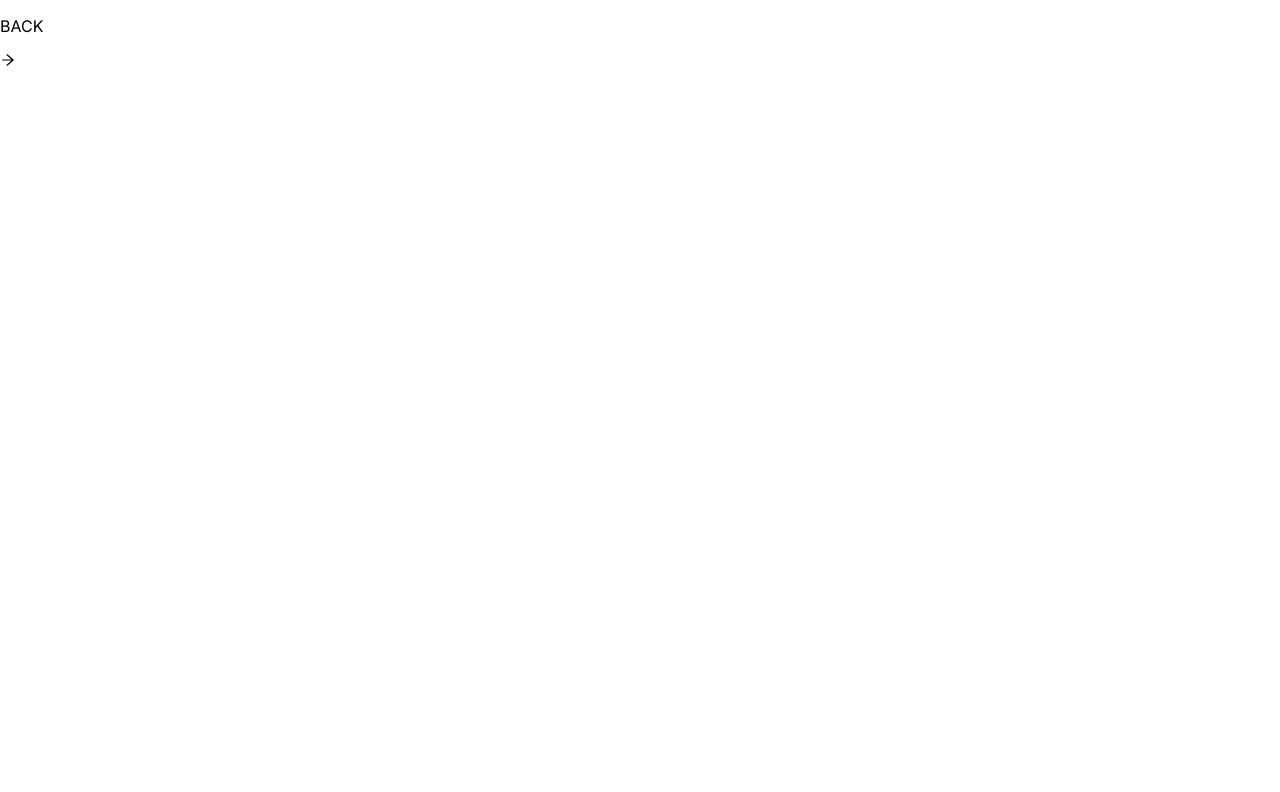
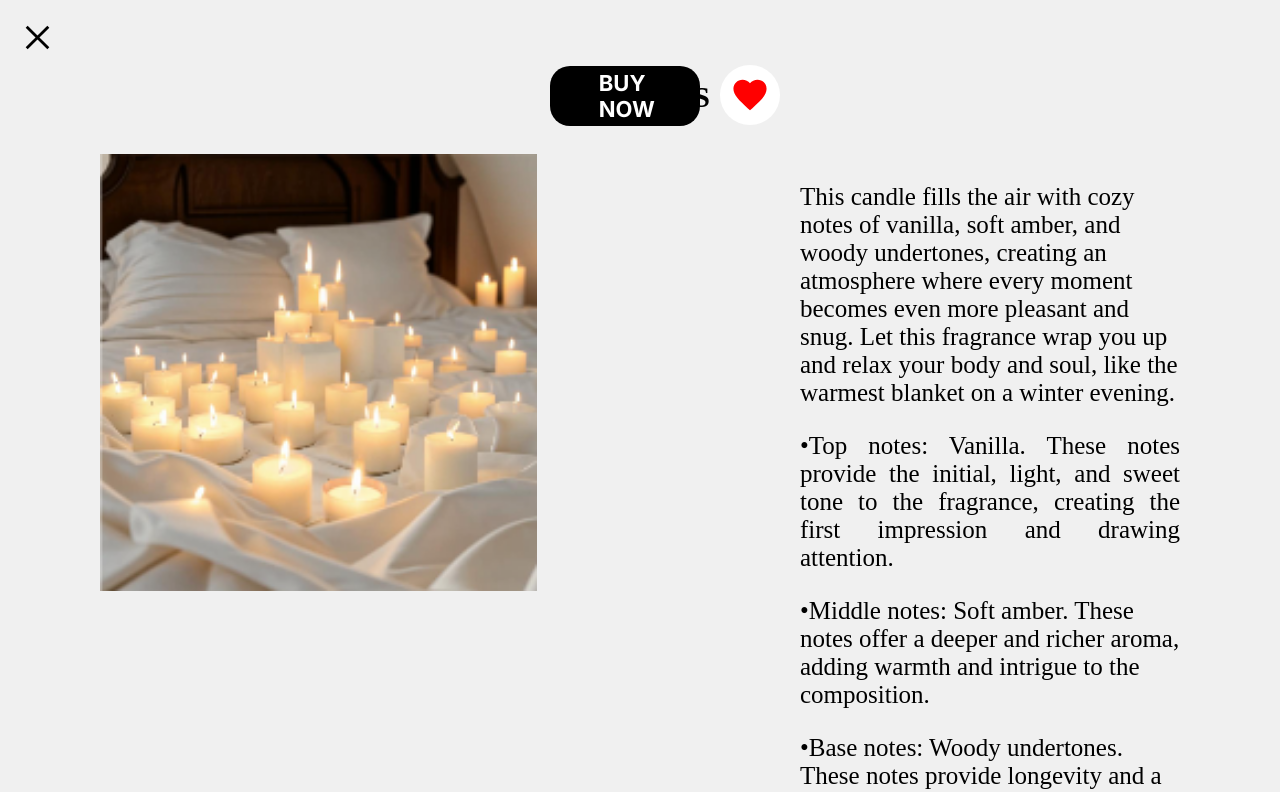
Before and after one commit to buldygina/comfort-zone, a Next.js app: page /items in a window 1280 px wide. Shown: the top 792 px of the page. Built offline with nearby package versions, Linux system fonts and the light colour scheme.

Commit message:
added item of page "candels"

```diff
--- a/app/catalog/catalog.css
+++ b/app/catalog/catalog.css
@@ -71,22 +71,8 @@ body {
 .Items{
     position: relative;
 }
-.Good{
-    position: absolute;
-    bottom: 0;
-    z-index: 100;
-    height: 60px;
-    width: 100%;
-    backdrop-filter: blur(10px);
-    background: rgba(255, 255, 255, 0.4);
-    color: white;
-    font-family: Raleway;
-    font-size: 24px;
-    padding-left: 10px;
-    padding-top: 5px;
-    font-weight: 600;
-    line-height: 28px;
-    letter-spacing: 0%;
+.Good {
+    color: #464646;
 }
 .buttonBack {
     font-family: Raleway;
--- a/app/globals.css
+++ b/app/globals.css
@@ -19,6 +19,8 @@ body {
   min-height: 100vh;
   max-width: 100vw;
   overflow-x: hidden;
+  background-color: #F0F0F0;
+
 }
 .popularItems {
   font-size: 25px;
@@ -91,11 +93,14 @@ body {
   color: black;
   font-family: Raleway;
   font-size: 24px;
-  padding-left: 10px;
-  padding-top: 5px;
+  /*padding-left: 10px;*/
+  /*padding-top: 5px;*/
   font-weight: 600;
   line-height: 28px;
   letter-spacing: 0%;
+}
+.buttonItems:first-child {
+  padding-left: 10px;
 }
 .map {
   width: 100%;
@@ -224,3 +229,42 @@ body {
 .MainPage{
   background-color: #F0F0F0;
 }
+.square {
+  width: 130px;
+  height: 60px;
+  background-color: black;
+  border-radius: 20px;
+  position: relative;
+  padding-left: 20px;
+}
+.textSquare {
+  position: absolute;
+  top: 50%;
+  left: 55%;
+  transform: translate(-50%, -50%);
+  font-size: 22px;
+  color: white;
+  font-weight: bold;
+}
+.round-button {
+  width: 60px;
+  height: 60px;
+  border-radius: 50%;
+  background-color: white;
+  border: none;
+  cursor: pointer;
+}
+.heart {
+  fill:red;
+  transform: scale(0.85);
+  display: flex;
+  justify-content: center;
+}
+.costText {
+  display: flex;
+  justify-content: right;
+  align-items: center;
+  gap: 20px;
+  padding-top: 50px;
+  padding-right: 430px;
+}
--- a/app/items/items.css
+++ b/app/items/items.css
@@ -1,16 +1,36 @@
-.buttonback {
+.buttonClose{
+    position:absolute;
+    left: 20px;
+    top:20px;
+}
+.fifthItem {
+   padding-left: 100px;
+    padding-top: 10px;
+}
+.textFifth{
+    font-family: Raleway;
+    font-size: 30px;
+    font-weight: bold;
+}
+.cost{
+    font-family: Raleway;
+    font-size: 30px;
+    font-weight: bold;
+}
+.buttonHeart{
+    display: flex;
+    justify-content: right;
+    align-items: center;
+    gap: 20px;
+    position: relative;
+    bottom:530px;
+    padding-right: 500px;
+}
+.itemsText{
     font-family: Raleway;
     font-size: 25px;
-    color: #000000;
-    font-weight: bold;
-    margin-right: 10px;
+    position: relative;
+    bottom: 500px;
+    padding-right: 100px;
+    padding-left: 800px;
 }
-.Back {
-    display: flex;
-    justify-content: flex-end;
-    align-items: center;
-    position: relative;
-    top: 40px;
-    left: 65px;
-    padding: 20px;
-}
--- a/app/items/page.js
+++ b/app/items/page.js
@@ -1,11 +1,47 @@
 'use client'
 import React from 'react';
-import '@/app/catalog/catalog.css'
-import {AiOutlineArrowRight} from "react-icons/ai";
+import '@/app/items/items.css'
+import {AiOutlineClose} from "react-icons/ai";
+import Square from '@/components/Square'
+import Circle from '@/components/Circle'
+
 export default function Catalog() {
-    return(
-        <div className='Back'>
-            <div className='buttonback'><p>BACK</p></div>
-            <AiOutlineArrowRight /></div>
+    const handleClick = () => {
+        console.log("Кнопка нажата!");
+    };
+    return (
+        <div className='MainPage'>
+            <div className='buttonClose'>
+                <AiOutlineClose size={35}/></div>
+            <div className='costText'>
+            <div className='textFifth'>SOFTNESS</div>
+            <div className='cost'><p>25$</p></div>
+            </div>
+            <div className='fifthItem'><img src={"/5 свеча.png"} style={{width: "37%"}} alt=""/></div>
+            <div className='buttonHeart'>
+            <div><Square textSquare='BUY NOW'/></div>
+            <div>
+                <Circle onClick={handleClick}>
+                    <svg className='heart' xmlns="http://www.w3.org/2000/svg" viewBox="0 0 512 512">
+                        <path
+                            d="M256 448l-30.164-27.211C118.718 322.442 48 258.61 48 179.095 48 114.221 97.918 64 162.4 64c36.399 0 70.717 16.742 93.6 43.947C278.882 80.742 313.199 64 349.6 64 414.082 64 464 114.221 464 179.095c0 79.516-70.719 143.348-177.836 241.694L256 448z"/>
+                    </svg>
+                </Circle>
+            </div>
+            </div>
+            <div className='itemsText'>
+                <p>This candle fills the air with cozy notes of vanilla, soft amber, and woody undertones, creating an atmosphere where every moment becomes even more pleasant and snug. Let this fragrance wrap you up and relax your body and soul, like the warmest blanket on a winter evening.</p>
+                <p style={{textAlign:"justify"}}>•Top notes: Vanilla. These notes provide the initial, light, and sweet tone to the fragrance, creating the first impression and drawing attention.</p>
+                <p>•Middle notes: Soft amber. These notes offer a deeper and richer aroma, adding warmth and intrigue to the composition. </p>
+                <p>•Base notes: Woody undertones. These notes provide longevity and a foundation to the fragrance, creating a lasting background and accentuating its sweet and soft essence. </p>
+                <p> Height: 9 cm; Width: 8 cm</p>
+                <p>Fragrance: Vanilla & Soft amber </p>
+                <p>Burn Time: Up to 50 hours </p>
+                <p>Candle Holder: Plaster  </p>
+                <p>Composition: Natural Coconut Wax </p>
+                <p>Wick: Wooden</p>
+                <p>Volume: 220 ml</p>
+            </div>
+        </div>
     );
 }
--- /dev/null
+++ b/components/Circle.js
@@ -0,0 +1,9 @@
+import React from 'react';
+const Circle = ({onClick, children }) => {
+    return (
+        <button className="round-button" onClick={onClick}>{children}
+        </button>
+    );
+}
+
+export default Circle;
--- /dev/null
+++ b/components/Square.js
@@ -0,0 +1,10 @@
+import React from 'react';
+const Square = ({ textSquare }) => {
+    return (
+        <div className="square">
+    <span className="textSquare">{textSquare}</span>
+        </div>
+    );
+}
+
+export default Square;
```
Also changed, not shown: app/basket/basket.css (added, +31 -0 lines), app/basket/page.js (added, +24 -0 lines).
